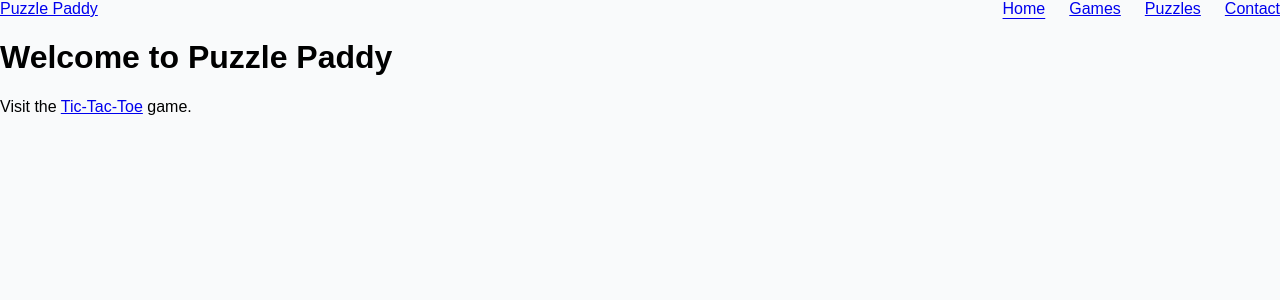
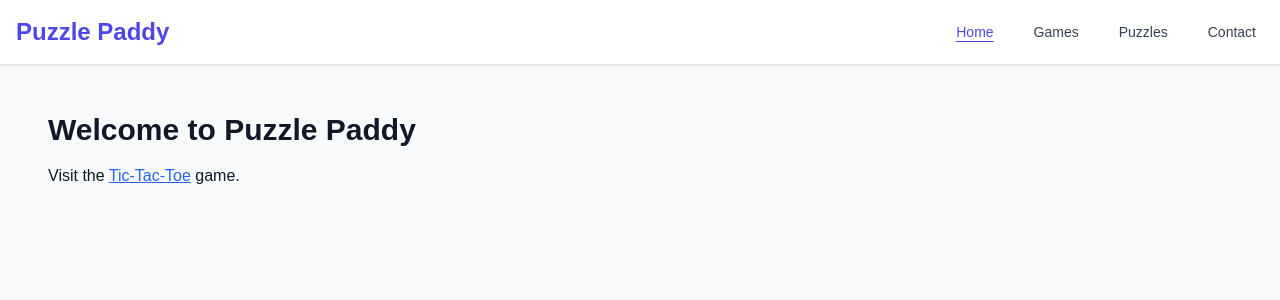
Before and after one commit to MichaelMcKibbin/puzzlepaddy.com, a Next.js app: page / in a window 1280 px wide. Shown: the top 300 px of the page. Built offline with nearby package versions, Linux system fonts and the light colour scheme.

Commit message:
layout: downgrade Tailwind to 3.x

```diff
--- a/package.json
+++ b/package.json
@@ -1,9 +1,8 @@
 {
   "devDependencies": {
-    "@tailwindcss/postcss": "^4.1.7",
     "autoprefixer": "^10.4.22",
     "postcss": "^8.5.6",
-    "tailwindcss": "^4.1.17"
+    "tailwindcss": "^3.4.0"
   },
   "scripts": {
     "build": "next build",
--- a/pages/_app.js
+++ b/pages/_app.js
@@ -28,7 +28,7 @@ function Header() {
                 </Link>
 
                 {/* Horizontal nav – no bullets, no padding */}
-                <ul className="flex items-center space-x-6 list-none nav-fallback" style={{gap: '24px'}}>
+                <ul className="flex items-center space-x-6 list-none">
                     {navItems.map((item) => (
                         <li key={item.href}>
                             <Link
--- a/postcss.config.js
+++ b/postcss.config.js
@@ -1,5 +1,6 @@
 module.exports = {
     plugins: {
-        "@tailwindcss/postcss": {},
+        tailwindcss: {},
+        autoprefixer: {},
     },
 };
--- a/styles/globals.css
+++ b/styles/globals.css
@@ -8,13 +8,3 @@ body {
     margin: 0;
     padding: 0;
 }
-
-/* Fallback nav spacing if Tailwind isn't working */
-.nav-fallback {
-    display: flex;
-    align-items: center;
-    gap: 1.5rem;
-    list-style: none;
-    margin: 0;
-    padding: 0;
-}
```
Also changed, not shown: 1 other file (tests, documents, lock files or other folders).
